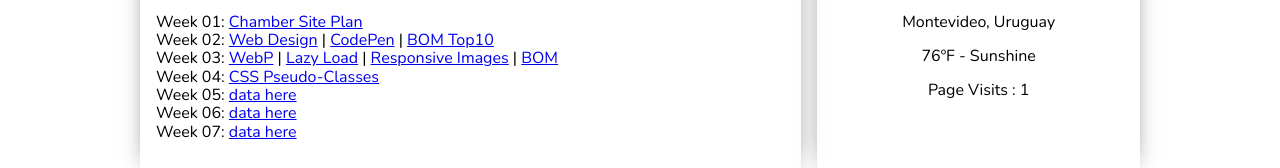
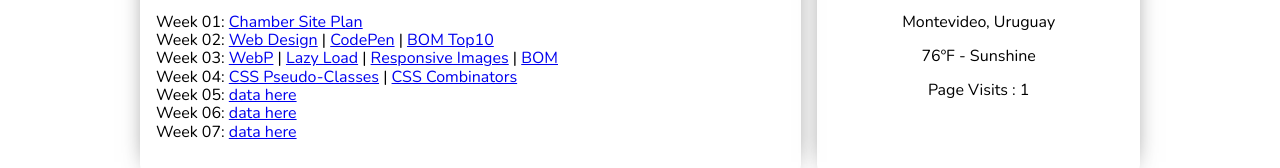
Before and after one commit to feippe/wdd230, a plain HTML site: page index.html in a window 1280 px wide. Shown: the part 734-902 px from the top of the page. Drawn offline with nearby package versions, Linux system fonts and the light colour scheme.

Commit message:
CSS Combinators

```diff
--- a/index.html
+++ b/index.html
@@ -67,7 +67,7 @@
                 <li>Week 01: <a href="week01/chamber-site-plan.html">Chamber Site Plan</a></li>
                 <li>Week 02: <a href="week02/design.html" target="_blank">Web Design</a> | <a href="https://codepen.io/Gabriel-Feippe/pen/bGyyPwN" target="_blank">CodePen</a> | <a href="week02/bom.html" target="_blank">BOM Top10</a></li>
                 <li>Week 03: <a href="week03/images/landscape.webp" target="_blank">WebP</a> | <a target="_blank" href="week03/lazyload.html">Lazy Load</a> | <a href="week03/responsive-images.html" target="_blank">Responsive Images</a> | <a target="_blank" href="week03/bom.html">BOM</a></li>
-                <li>Week 04: <a href="https://codepen.io/Gabriel-Feippe/pen/JjQPrjq" target="_blank">CSS Pseudo-Classes</a></li>
+                <li>Week 04: <a href="https://codepen.io/Gabriel-Feippe/pen/JjQPrjq" target="_blank">CSS Pseudo-Classes</a> | <a href="/week04/images/CSS-Combinators.jpg" target="_blank">CSS Combinators</a></li>
                 <li>Week 05: <a href="#">data here</a></li>
                 <li>Week 06: <a href="#">data here</a></li>
                 <li>Week 07: <a href="#">data here</a></li>
```
Also changed, not shown: week04/images/CSS-Combinators.jpg (added).
